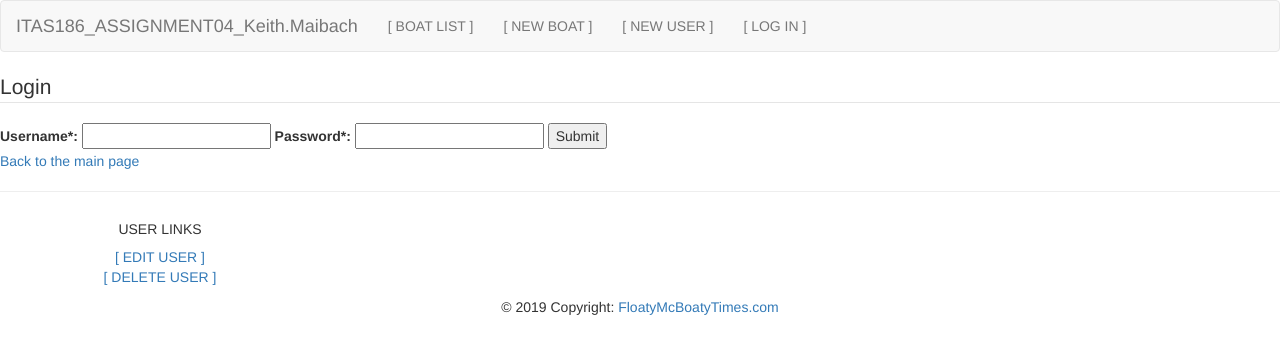
After one commit to bkmaibach/ITAS186_Assignment04_Keith.Maibach, a PHP site: page /login.php in a window 1280 px wide. The commit adds this page. Shown: the top 354 px of the page. Run offline with PHP 8.4, Linux system fonts and the light colour scheme.

Commit message:
Support hashed passwords and login/logout

```diff
--- a/User.php
+++ b/User.php
@@ -116,6 +116,29 @@ class User implements ActiveRecord
         }
     }
 
+    /**
+     * Function to check if a user with given username and password exists
+     */
+    public static function checkUser($username, $password) {
+        try {
+            $pdo = Database::connect();
+
+            // we are using md5 to hash the password - note this is still not
+            // very secure but still better than plain text
+            $md5Password = md5($password);
+            // check to see if this user already exists to decide if we are going
+            // to UPDATE or INSERT
+            $result = $pdo->query("SELECT * FROM user WHERE username='$username' AND password='$md5Password'");
+            if ($result->rowCount() > 0) {
+                $user = $result->fetchAll(PDO::FETCH_CLASS, 'User')[0];
+                //var_dump($user);
+                return $user;
+            }
+
+        } catch (PDOException $e) {
+            echo "<br>Error checking username and password combo: " . $e->getMessage();
+        }
+    }
 
     /**
      * @return mixed
--- a/add_user.php
+++ b/add_user.php
@@ -43,6 +43,7 @@ require_once("header.php");
 if (isset($_POST["usernameUserCreate"])) {
     $username = filter_var($_POST["usernameUserCreate"], FILTER_SANITIZE_STRING);
     $password = filter_var($_POST["passwordUserCreate"], FILTER_SANITIZE_STRING);
+    $hash = md5($password);
     $userType = filter_var($_POST["userTypeUserCreate"], FILTER_SANITIZE_NUMBER_INT);
     $firstName = filter_var($_POST["firstNameUserCreate"], FILTER_SANITIZE_STRING);
     $lastName = filter_var($_POST["lastNameUserCreate"], FILTER_SANITIZE_STRING);
@@ -51,7 +52,7 @@ if (isset($_POST["usernameUserCreate"])) {
     echo "<br>Creating new user $username<br>";
     $user = new User();
     $user->setUsername($username);
-    $user->setPassword($password);
+    $user->setPassword($hash);
     $user->setUserType($userType);
     $user->setFirstName($firstName);
     $user->setLastName($lastName);
--- a/header.php
+++ b/header.php
@@ -18,7 +18,13 @@
             <li><a href='index.php'>[ BOAT LIST ]</a></li>
             <li><a href='add_boat.php'>[ NEW BOAT ]</a></li>
             <li><a href='add_user.php'>[ NEW USER ]</a></li>
-
+            <?php
+                if (!isset($_SESSION['username'])) {
+                    echo "<li><a href='login.php'>[ LOG IN ]</a></li>";
+                } else {
+                    echo "<li><a href='logout.php'>[ LOG OUT ]</a></li>";
+                }
+            ?>
         </ul>
     </div>
 </nav>
--- /dev/null
+++ b/login.php
@@ -0,0 +1,58 @@
+<?php
+// login.php
+
+// we will need the User class
+require_once("User.php");
+require_once("header.php");
+// start the session!
+session_start();
+
+// check if they have posted the form with the new username/passwod
+if (isset($_POST['username'])) {
+
+	// Sanitize the username and password from POST:
+	$username = filter_var($_POST['username'], FILTER_SANITIZE_STRING);
+	$password = filter_var($_POST['password'], FILTER_SANITIZE_STRING);
+
+	// Call the User class to check if this a valid user in the database
+	$user = User::checkUser($username, $password);
+
+	if ($user != null) {
+		// Create a new user
+		$_SESSION['username'] = $user->getUsername();
+
+		echo "<br>Welcome back: " . $username;
+		echo "<br><a href='index.php'>Back to main page</a>";
+	} else {
+		echo "<br>Sorry try again";
+	}
+
+// else show them the login form
+} else {
+?>
+
+<form id='login' action='login.php' method='POST' accept-charset='UTF-8'>
+
+<fieldset >
+
+<legend>Login</legend>
+
+<input type='hidden' name='submitted' id='submitted' value='1'/>
+
+<label for='username' >Username*:</label>
+
+<input type='text' name='username' id='username'  maxlength="50" />
+
+<label for='password' >Password*:</label>
+
+<input type='password' name='password' id='password' maxlength="50" />
+
+<input type='submit' name='Submit' value='Submit' />
+<?php
+
+// close the else statement
+}
+echo "<br><a href='index.php'>Back to the main page</a>";
+
+require_once("footer.php");
+?>
```
Also changed, not shown: index.php (+9 -3 lines), logout.php (added, +20 -0 lines).
